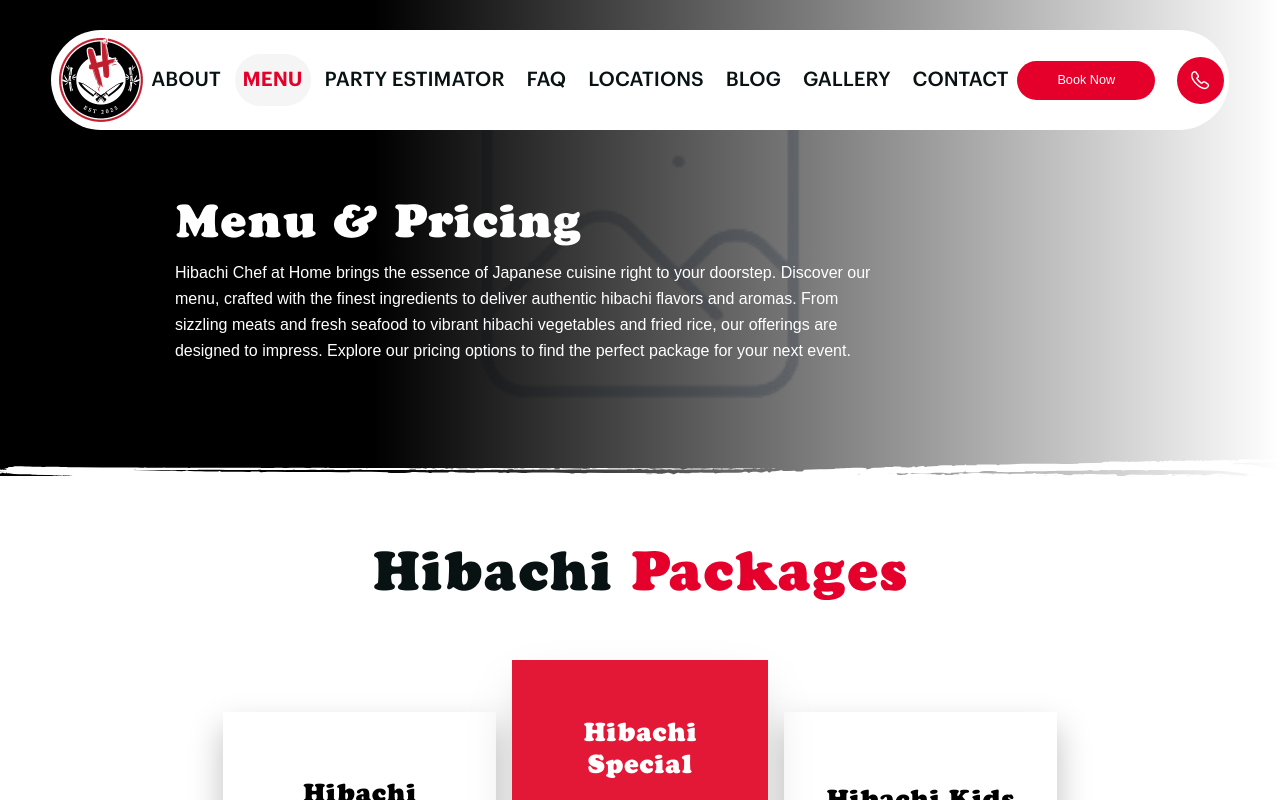
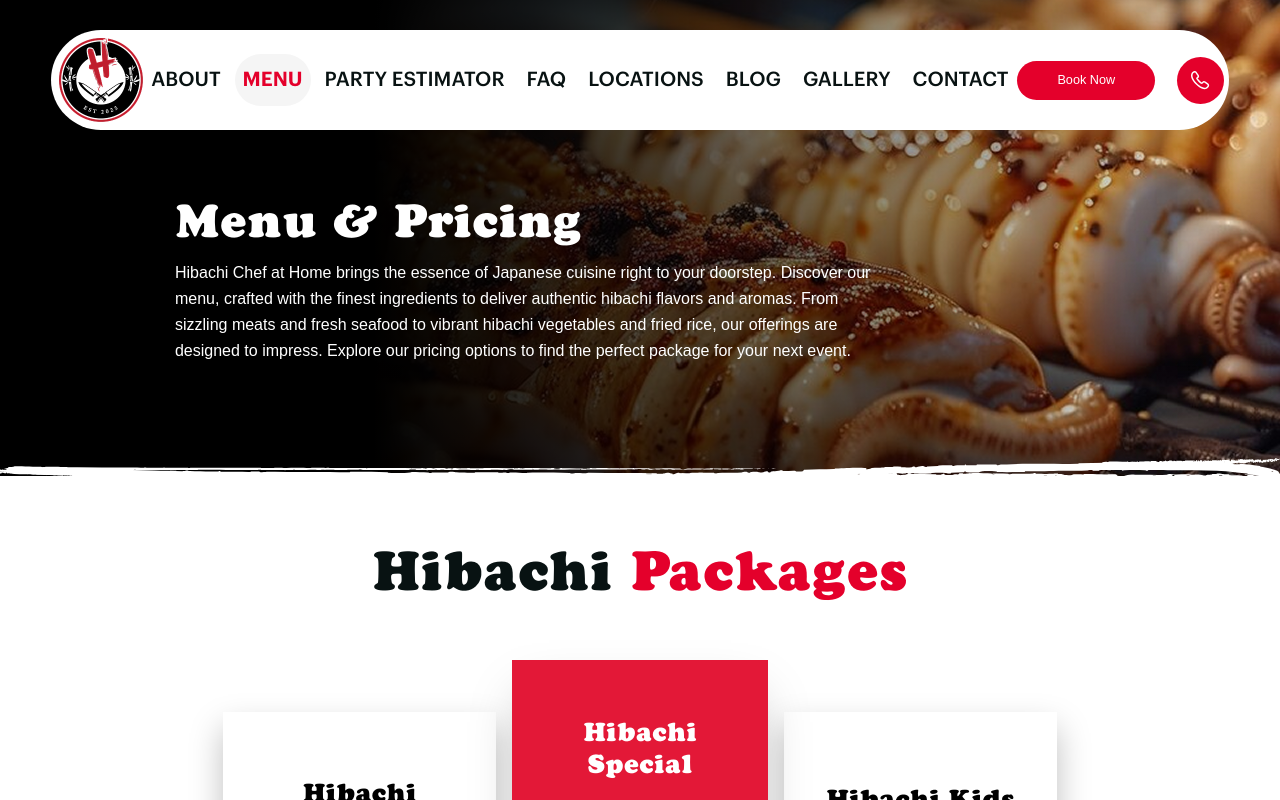
Before and after one commit to Shovon15/hibachef, a Next.js app: page /menu in a window 1280 px wide. Shown: the top 800 px of the page. Built offline with nearby package versions, Linux system fonts and the light colour scheme.

Commit message:
update image

```diff
--- a/src/components/pages/menu/index.tsx
+++ b/src/components/pages/menu/index.tsx
@@ -4,6 +4,7 @@
 import PageBanner from "@/components/layout/container/PageBanner";
 import AdditionalInfoSection from "./components/AdditionalInfoSection";
 import { DEFAULT_IMAGE } from "@/components/common/image";
+import BlogBannerBg from "@/assets/images/blog-bg.png";
 import PerfectCelebration from "./components/PerfectCelebration";
 
 type Props = { data?: any };
@@ -12,7 +13,7 @@
   return (
     <div>
       <PageBanner
-        bgImage={DEFAULT_IMAGE}
+        bgImage={BlogBannerBg}
         title="Menu & Pricing"
         description="Hibachi Chef at Home brings the essence of Japanese cuisine right to your doorstep. Discover our menu, crafted with the finest ingredients to deliver authentic hibachi flavors and aromas. From sizzling meats and fresh seafood to vibrant hibachi vegetables and fried rice, our offerings are designed to impress. Explore our pricing options to find the perfect package for your next event."
       />
```
